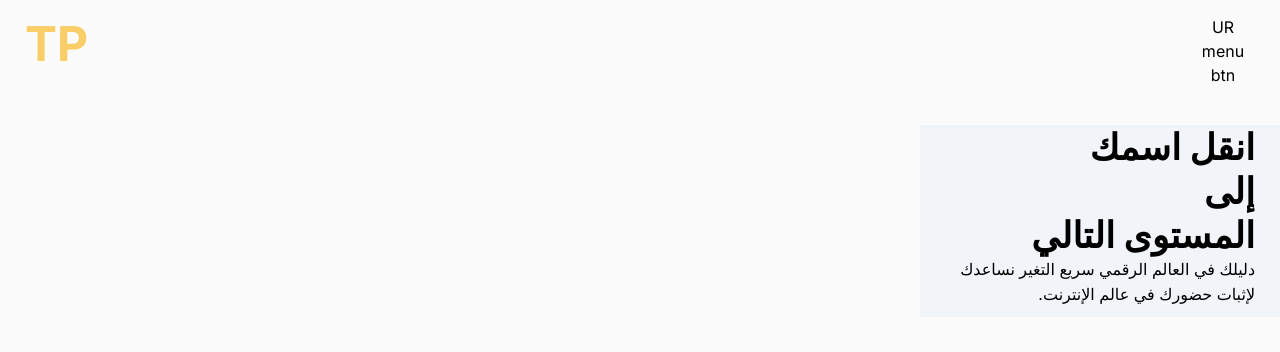
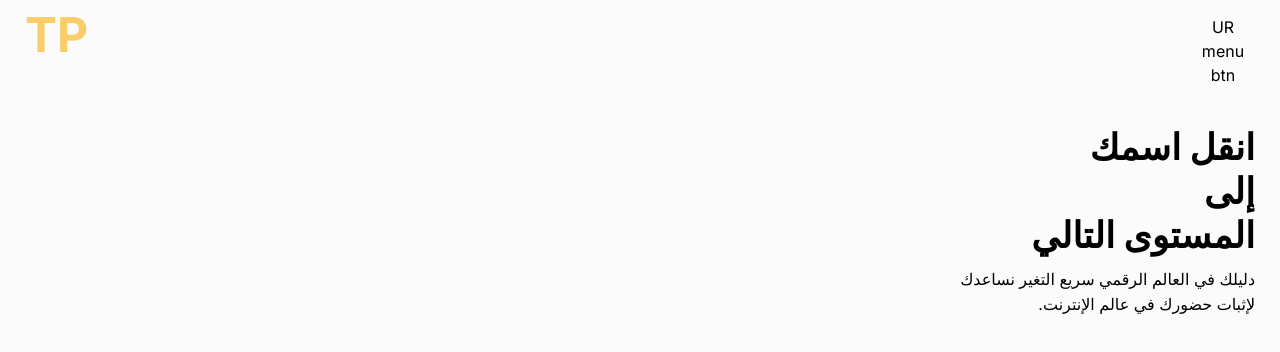
Before and after one commit to Tk-Sb/new-portfolio, a Next.js app: page / in a window 1280 px wide. Shown: the top 352 px of the page. Built offline with nearby package versions, Linux system fonts and the light colour scheme.

Commit message:
adjusting some stuff

```diff
--- a/src/app/layout.jsx
+++ b/src/app/layout.jsx
@@ -5,15 +5,15 @@ import Navbar from "@/components/navbar";
 const inter = Inter({ subsets: ["latin"] });
 
 export const metadata = {
-  title: "Create Next App",
+  title: "TelePort",
   description: "Generated by create next app",
 };
 
 export default function RootLayout({ children }) {
   return (
     <html lang="ar">
-      <body className={`${inter.className} bg-[#FBFBFB] h-[2000px]`}>
-        <Navbar/>
+      <body className={`${inter.className} bg-[#FBFBFB] h-[2000px] font-sans`}>
+        {/* <Navbar/> */}
         {children}
       </body>
     </html>
--- a/src/app/page.jsx
+++ b/src/app/page.jsx
@@ -1,10 +1,14 @@
 
 import Home from "@/components/home";
+import Navbar from "@/components/navbar";
 
 export default function App() {
   return (
-      <main dir="rtl">
-        <section className="pt-[125px]">
+      <main dir="rtl" className="flex justify-start items-start flex-col gap-[50px]">
+        <nav className="w-[100vw] h-[75px]">
+          <Navbar></Navbar>
+        </nav>
+        <section className="pt-[0px]">
           <Home/>
         </section>
 
--- a/src/components/home.jsx
+++ b/src/components/home.jsx
@@ -1,8 +1,7 @@
 
-
-export default function Home() {
+export default function Home () {
     return (
-    <div className="flex flex-col grp-[10px] max-w-[360px] h-[192px] px-[25px] bg-slate-100">
+        <div className="flex flex-col gap-[10px] max-w-[360px] h-fit px-[25px]">
             {/* top 125px from the top */}
             <p className="max-w-[310px] h-[132px] text-[36px] font-bold leading-[44px]">
                 انقل اسمك
@@ -11,6 +10,7 @@ return (
                 <br/>
                 المستوى التالي
             </p>
+
             <p className="max-w-[310px] h-[50px] text-[16px] leading-[25px]">
                 دليلك في العالم الرقمي سريع التغير
                 نساعدك لإثبات حضورك في عالم الإنترنت.
--- a/src/components/navbar.jsx
+++ b/src/components/navbar.jsx
@@ -17,12 +17,13 @@ export default function Navbar() {
     }, []);
 
     return (
-    <div className={`${scrolled? `bg-slate-400 bg-opacity-90`: ``} fixed flex justify-between items-start w-full h-[75px] pt-[15px] px-[25px]`}>
+        <div className={`${scrolled? `bg-slate-100 bg-opacity-90`: ``} fixed flex flex-row-reverse justify-between items-start w-[100vw] h-[75px] py-[15px] px-[25px]`}>
+            <Link href={'#'}>
+                <div className="flex items-center w-fit h-[40px] text-[#F9CE69] text-[48px] font-bold">
+                    TP
+                </div>
+            </Link>
 
-        <Link href={'#'}><p className="w-[64px] h-[58px] text-[#F9CE69] text-[48px] font-bold leading-[58px]">TP</p></Link>
-        <div className="hidden">
-            ....
-        </div>
             <button className="w-[64px] h-[58px]">UR menu btn</button>
         </div>
     )
```
Lines whose indentation alone changed are shown as unchanged.
